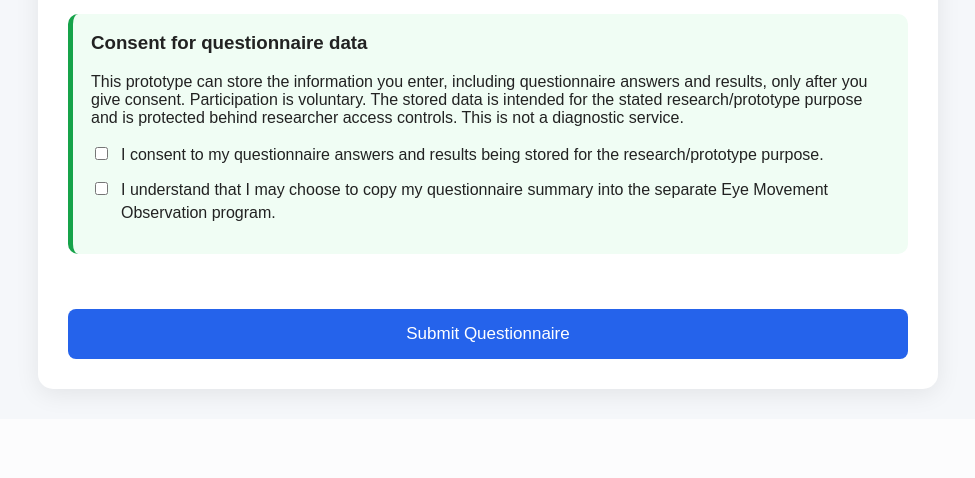
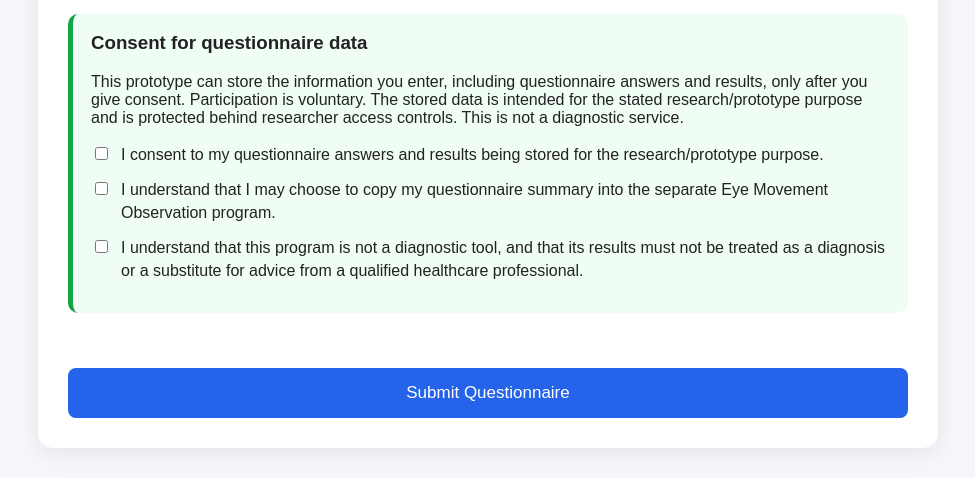
Before and after one commit to amairaparasharxx-eng/MG-Screening-v2, a Flask app: page / in a window 1280 px wide. Shown: the part 3226-3704 px from the top of the page, without its empty margins (152-1127 px from the left). Before the commit the page ends 3626 px from the top, so only its background shows below. Run offline with Flask 3, Linux system fonts and the light colour scheme.

Commit message:
Add non-diagnostic acknowledgement to consent form

```diff
--- a/templates/index.html
+++ b/templates/index.html
@@ -417,6 +417,10 @@
                 <input type="checkbox" id="consent-transfer">
                 <span>I understand that I may choose to copy my questionnaire summary into the separate Eye Movement Observation program.</span>
             </label>
+            <label>
+                <input type="checkbox" id="consent-diagnostic">
+                <span>I understand that this program is not a diagnostic tool, and that its results must not be treated as a diagnosis or a substitute for advice from a qualified healthcare professional.</span>
+            </label>
         </div>
 
         <button type="submit">Submit Questionnaire</button>
@@ -657,8 +661,9 @@
         };
 
         const consentBox = document.getElementById("consent-data");
-        if (!consentBox.checked) {
-            alert("Please give consent before submitting the questionnaire.");
+        const diagnosticConsentBox = document.getElementById("consent-diagnostic");
+        if (!consentBox.checked || !diagnosticConsentBox.checked) {
+            alert("Please confirm all required consent statements before submitting the questionnaire.");
             return;
         }
 
@@ -670,6 +675,7 @@
             medications: document.getElementById("q17").value,
             answers: answers,
             consent: true,
+            diagnosticConsent: true,
             consentTimestamp: consentTimestamp
         };
 
@@ -862,7 +868,7 @@
                 "Your questionnaire score meets the prototype handoff threshold. You can copy your questionnaire summary and continue to the Eye Movement Observation program.";
         } else {
             transferMessage.textContent =
-                "You can still copy your questionnaire summary for your own records. The Eye Movement Observation handoff is shown when the questionnaire score is 40/110 or higher.";
+                "You can still copy your questionnaire summary for your own records. The Eye Movement Observation handoff is shown when the questionnaire score is 40/100 or higher.";
             eyeButton.style.display = "none";
         }
 
```
